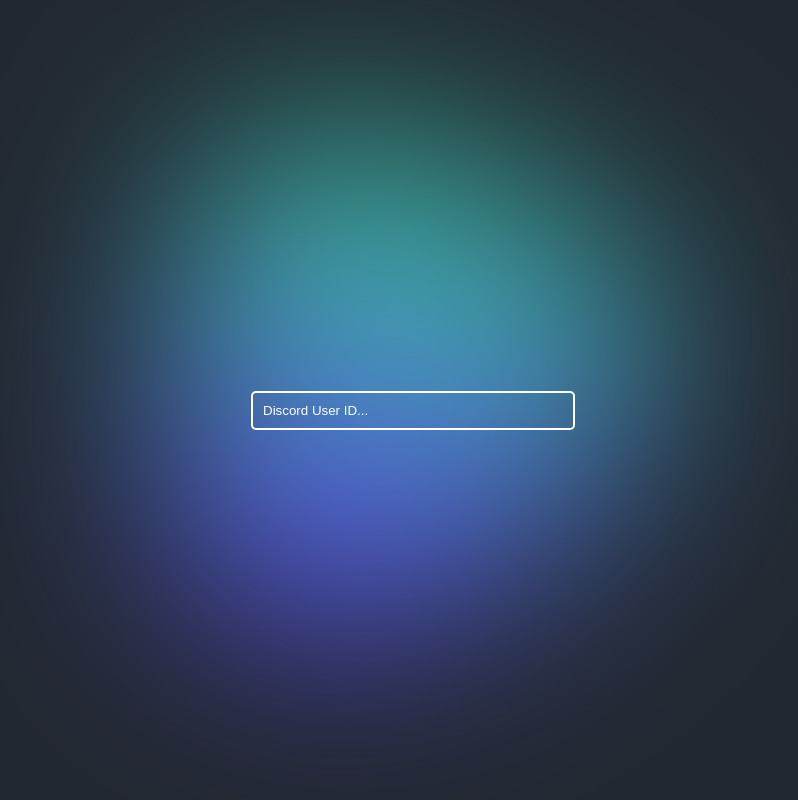
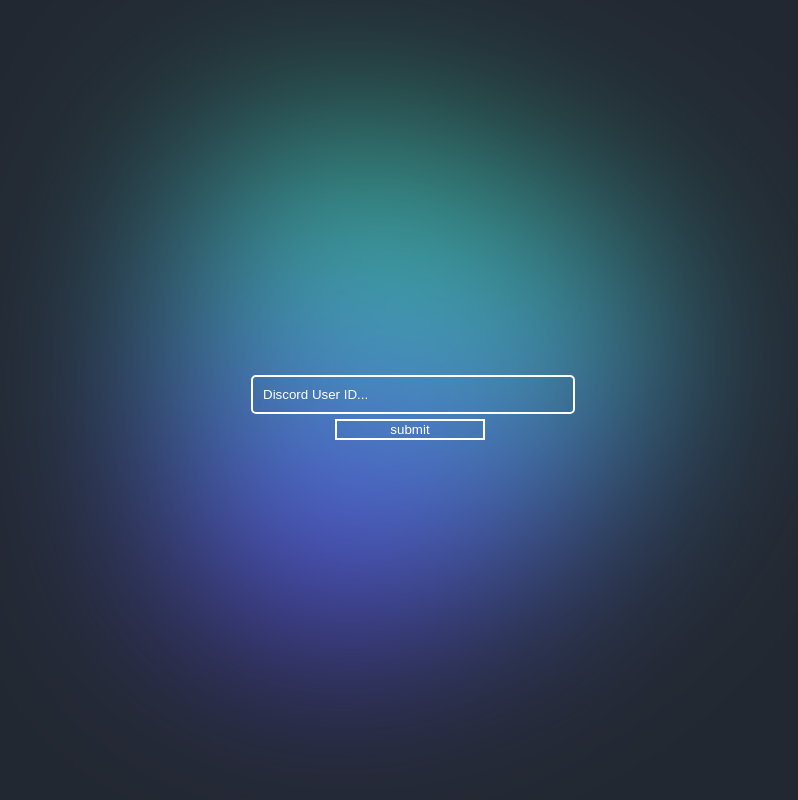
Before and after one commit to unofficialdxnny/Lanyard-Spotify-Now-Playing, a plain HTML site: page Spotify-Now-Playing/index.html in a window 1280 px wide. Shown: the whole page, without its empty margins (239-1037 px from the left). Drawn offline with Linux system fonts and the light colour scheme.

Commit message:
submit button with save logic

```diff
--- a/Spotify-Now-Playing/Assets/CSS/index.css
+++ b/Spotify-Now-Playing/Assets/CSS/index.css
@@ -71,3 +71,19 @@ body {
     color: white;
 
 }
+
+#submit {
+    width:50%;
+    display: flex;
+    align-items: center;
+    justify-content: center;
+    background-color: transparent;
+    border: 2px solid #fff;
+    outline: none;
+    margin: 5px 28%;
+
+}
+
+input[type="submit"] {
+    color: white;
+}
--- a/Spotify-Now-Playing/Assets/JS/index.js
+++ b/Spotify-Now-Playing/Assets/JS/index.js
@@ -0,0 +1,13 @@
+
+function submit() {
+    const userID = document.getElementById("userID").value;
+
+    if (userID.trim() !== "") {
+        localStorage.setItem("userID", userID)
+        alert("UserID Saved Successfully")
+    } else {
+        alert("Please Enter Discord UserID")
+    }
+
+
+}
--- a/Spotify-Now-Playing/index.html
+++ b/Spotify-Now-Playing/index.html
@@ -13,7 +13,8 @@
     </div>
 
     <div class="input-container">
-        <input type="text" class="input-box" placeholder="Discord User ID...">
+        <input type="text" class="input-box" id="userID" placeholder="Discord User ID...">
+        <input id="submit" onclick="submit()" type="submit" value="submit">
     </div>
 
 
```
